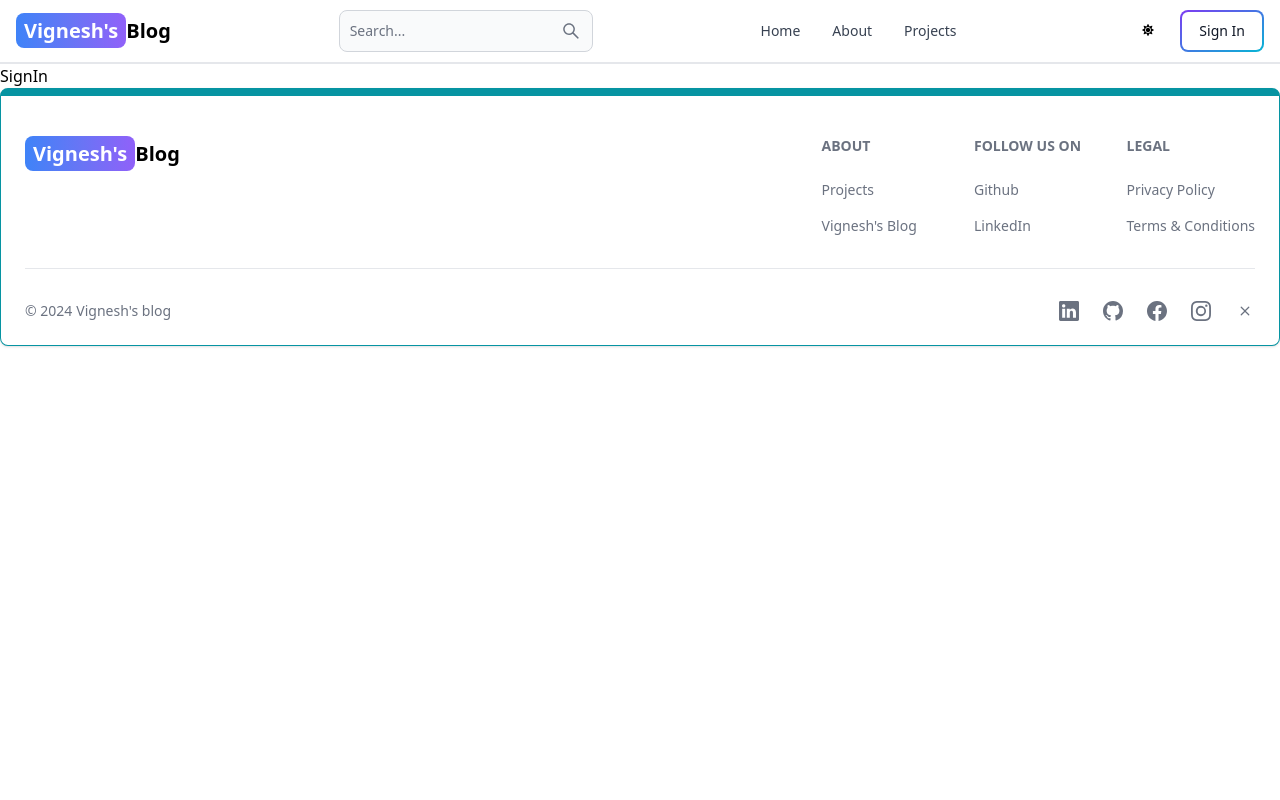
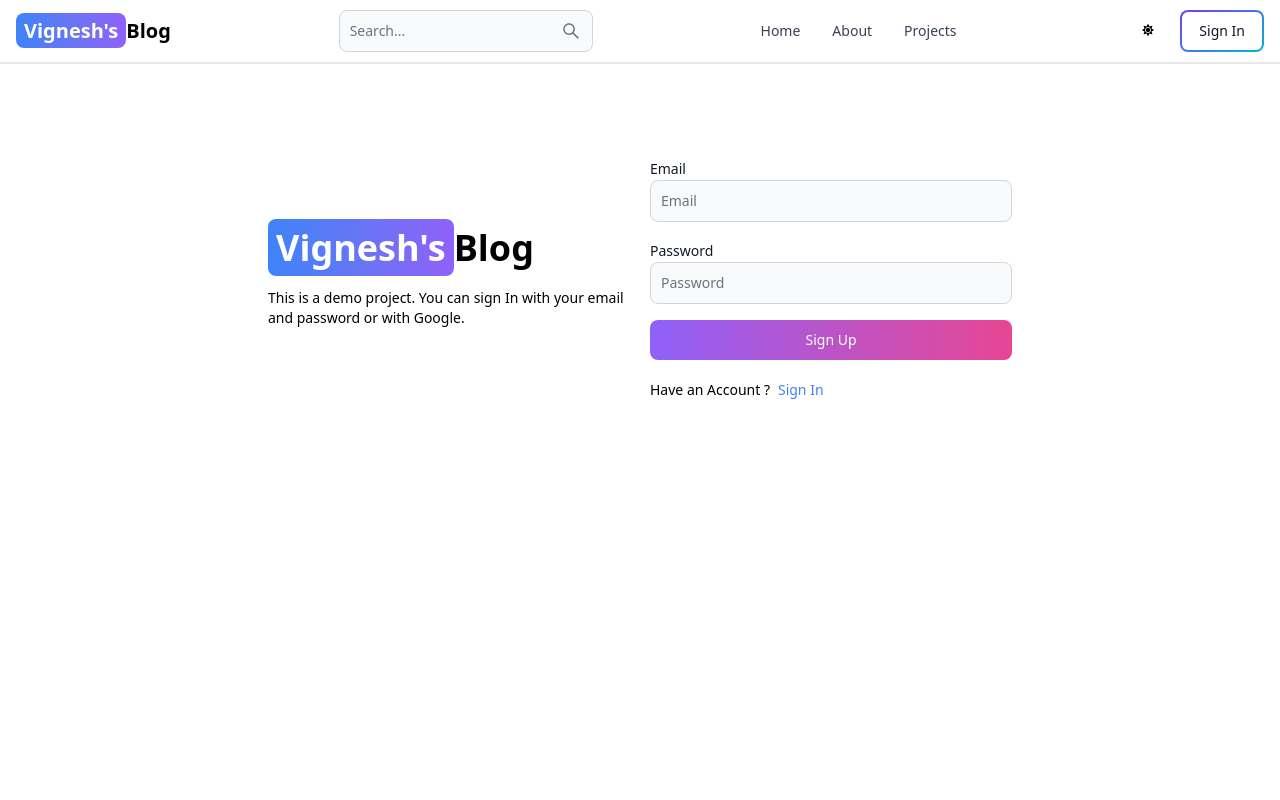
Before and after one commit to Vignesh100799/mern-blog, a React (Vite) app in the folder client/: page /sign-in in a window 1280 px wide. Shown: the top 800 px of the page. Built offline with nearby package versions, Linux system fonts and the light colour scheme.

Commit message:
SignIn function added

```diff
--- a/client/src/pages/SignIn.jsx
+++ b/client/src/pages/SignIn.jsx
@@ -1,9 +1,101 @@
-import React from 'react'
+import { Alert, Button, Label, Spinner, TextInput } from "flowbite-react";
+import React, { useState } from "react";
+import { Link, useNavigate } from "react-router-dom";
 
 const SignIn = () => {
+  const [formData, setFormData] = useState({});
+  const [error, setError] = useState(null);
+  const [isLoading, setLoading] = useState(false);
+  const navigate = useNavigate();
+  const handleChange = (e) => {
+    setFormData({ ...formData, [e.target.id]: e.target.value.trim() });
+  };
+  const handleSubmit = async (e) => {
+    e.preventDefault();
+    try {
+      setLoading(true);
+      setError(null);
+      const res = await fetch("/api/auth/sign-in", {
+        method: "POST",
+        headers: { "Content-Type": "application/json" },
+        body: JSON.stringify(formData),
+      });
+      setLoading(false);
+      const data = await res.json();
+      if (data.success === false) {
+        return setError(data.message);
+      }
+      if (res.ok) {
+        navigate("/");
+      }
+    } catch (error) {
+      setLoading(false);
+      setError(error.message);
+    }
+  };
   return (
-    <div>SignIn</div>
-  )
-}
+    <div className="min-h-screen mt-20">
+      <div className="flex p-3 max-w-3xl mx-auto flex-col md:flex-row md:items-center gap-5">
+        <div className="flex-1">
+          <Link to="/" className="font-bold text-4xl dark:text-white">
+            <span className="px-2 py-1 rounded-lg text-white bg-gradient-to-r from-blue-500 via-indigo-500 to-purple-500 ">
+              Vignesh's
+            </span>
+            Blog
+          </Link>
+          <p className="text-sm mt-5">
+            This is a demo project. You can sign In with your email and password
+            or with Google.
+          </p>
+        </div>
+        <div className="flex-1">
+          <form onSubmit={handleSubmit} className="flex flex-col gap-4">
 
-export default SignIn
+            <div>
+              <Label value="Email" />
+              <TextInput
+                onChange={handleChange}
+                placeholder="Email"
+                type="email"
+                id="email"
+              />
+            </div>
+            <div>
+              <Label value="Password" />
+              <TextInput
+                onChange={handleChange}
+                placeholder="Password"
+                type="password"
+                id="password"
+              />
+            </div>
+
+            <Button gradientDuoTone="purpleToPink" type="submit">
+              {isLoading ? (
+                <>
+                  <Spinner size="sm"></Spinner>
+                  <span>Loading...</span>
+                </>
+              ) : (
+                "Sign Up"
+              )}
+            </Button>
+          </form>
+          <div className="gap-2 flex text-sm mt-5">
+            <span>Have an Account ?</span>
+            <Link to={"/sign-in"} className="text-blue-500">
+              Sign In
+            </Link>
+          </div>
+          {error && (
+            <Alert>
+              <span className=" text-red-600">{error}</span>
+            </Alert>
+          )}
+        </div>
+      </div>
+    </div>
+  );
+};
+
+export default SignIn;
```
